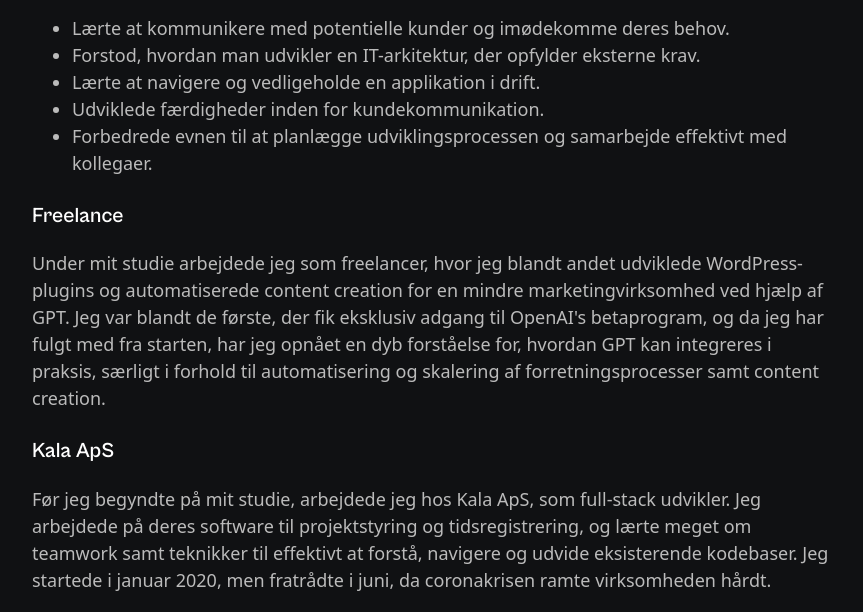
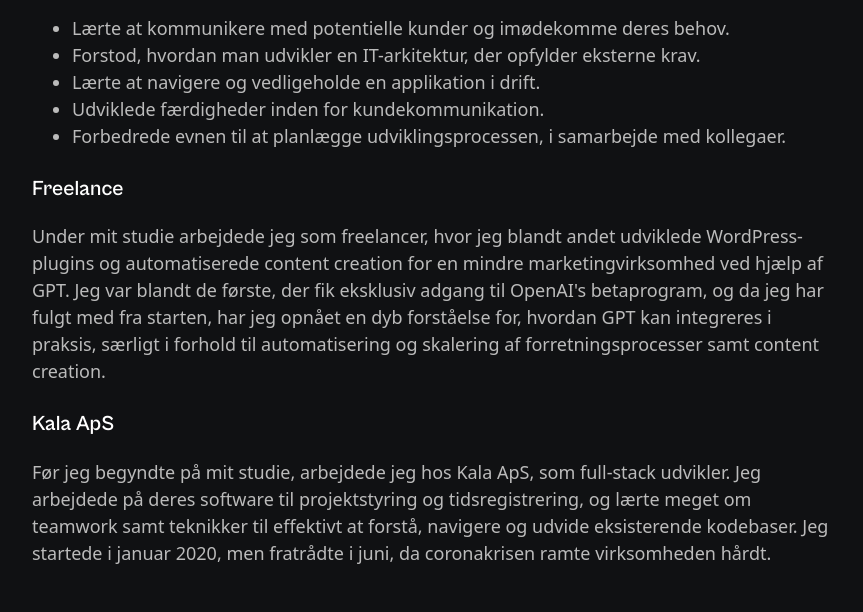
Before and after one commit to lassebomh/bomh.net, an Astro site: page / in a window 1280 px wide. Shown: the part 1356-1968 px from the top of the page, without its empty margins (208-1071 px from the left). Built offline with nearby package versions, Linux system fonts and the light colour scheme; Astro itself is replaced by a stand-in of ours.

Commit message:
Update index.astro

```diff
--- a/src/pages/index.astro
+++ b/src/pages/index.astro
@@ -85,7 +85,7 @@ let galleryVideos = [
 			<li>Forstod, hvordan man udvikler en IT-arkitektur, der opfylder eksterne krav.</li>
 			<li>Lærte at navigere og vedligeholde en applikation i drift.</li>
 			<li>Udviklede færdigheder inden for kundekommunikation.</li>
-			<li>Forbedrede evnen til at planlægge udviklingsprocessen og samarbejde effektivt med kollegaer.</li>
+			<li>Forbedrede evnen til at planlægge udviklingsprocessen, i samarbejde med kollegaer.</li>
 		</ul>
 
 		<h3>Freelance</h3>
```
